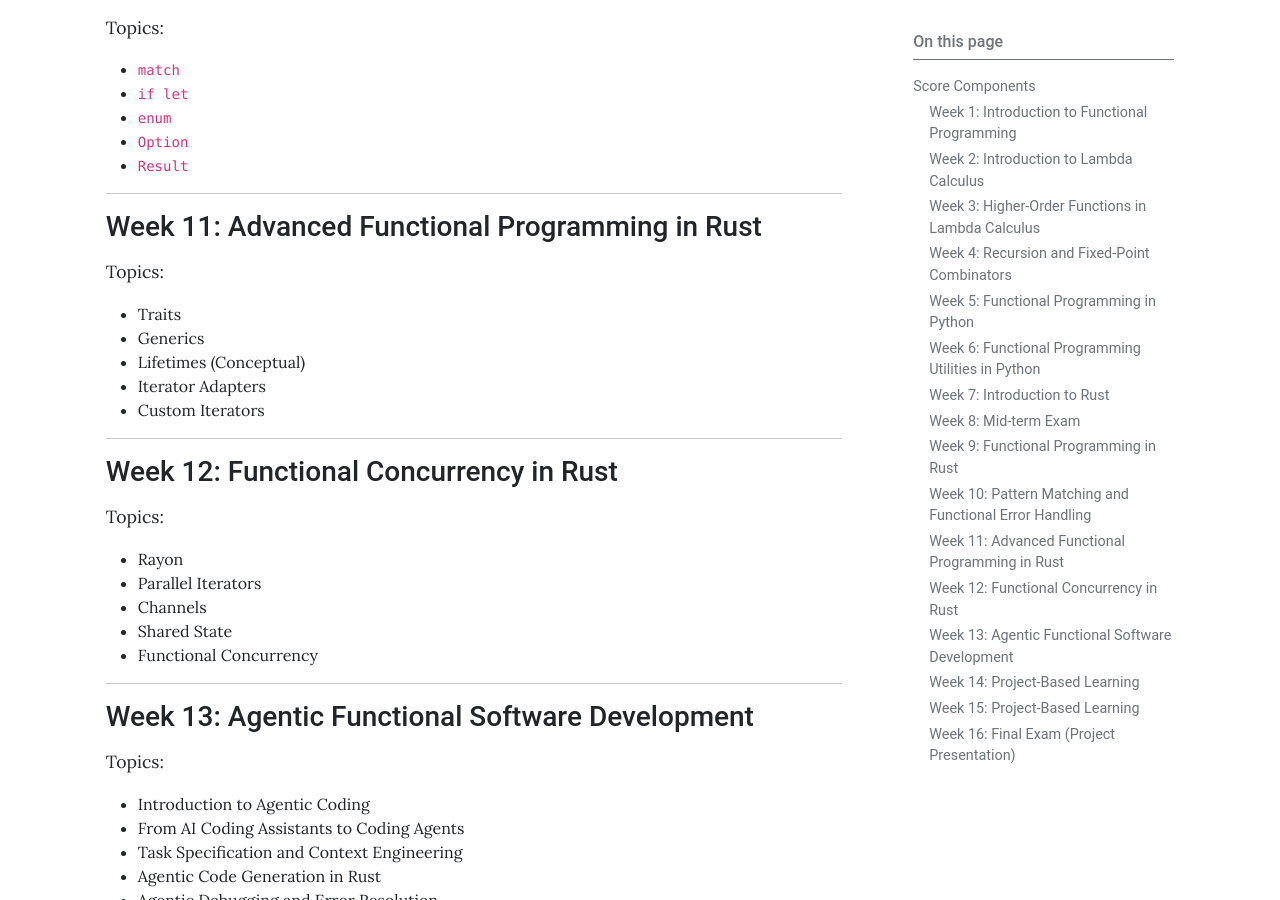
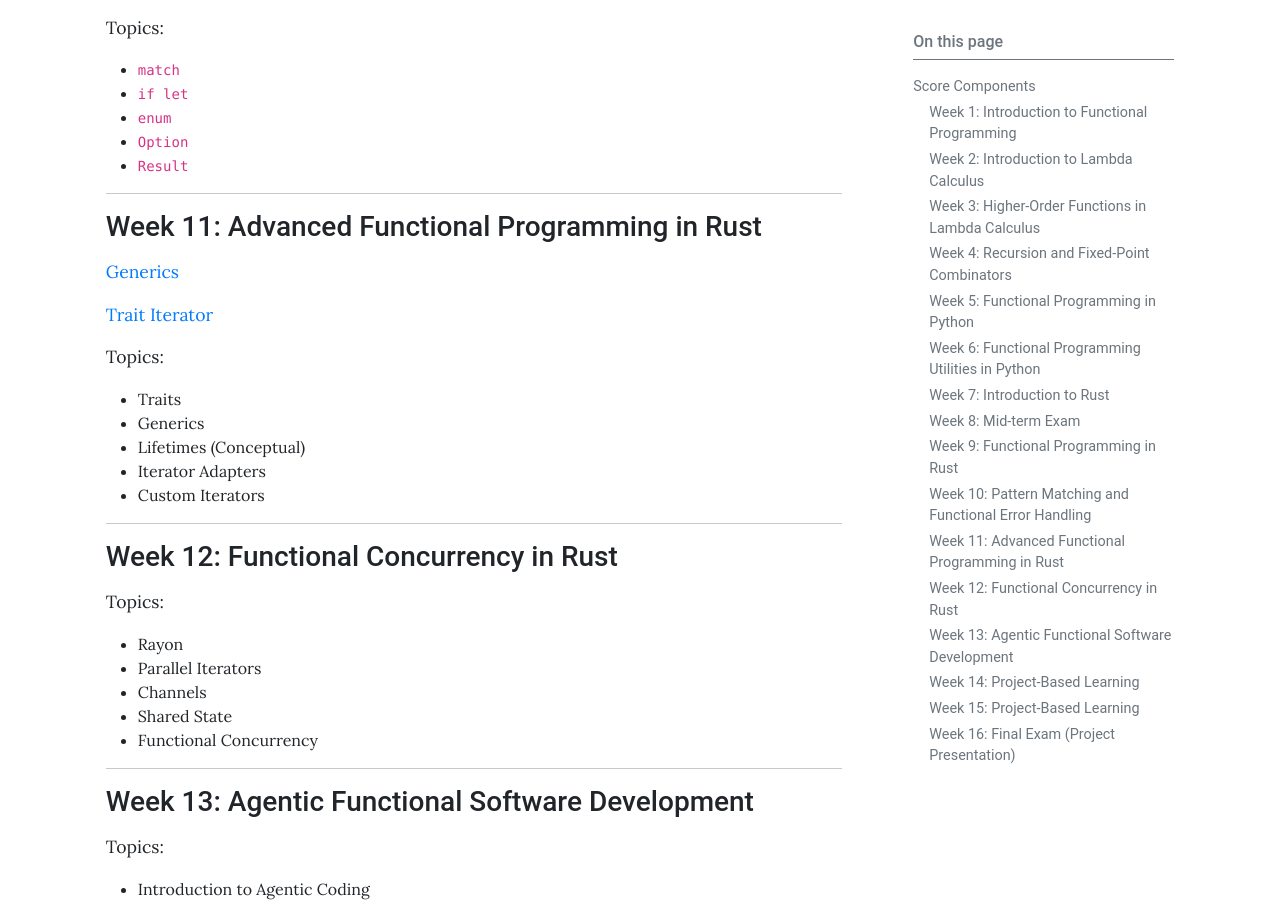
Before and after one commit to gusti-alfarisy/gusti-alfarisy.github.io, a Jekyll site: the page built from pages/mk/fungsional2026.md, in a window 1280 px wide and 900 px high, scrolled down 3268 px. Built offline with Jekyll 4.4.1, drawn with Linux system fonts in a browser that asks for light colours.

Commit message:
update week 11

```diff
--- a/pages/mk/fungsional2026.md
+++ b/pages/mk/fungsional2026.md
@@ -143,6 +143,10 @@ Topics:
 
 ### Week 11: Advanced Functional Programming in Rust
 
+[Generics](https://doc.rust-lang.org/book/ch10-00-generics.html)
+
+[Trait Iterator](https://doc.rust-lang.org/std/iter/trait.Iterator.html)
+
 Topics:
 - Traits
 - Generics
```
